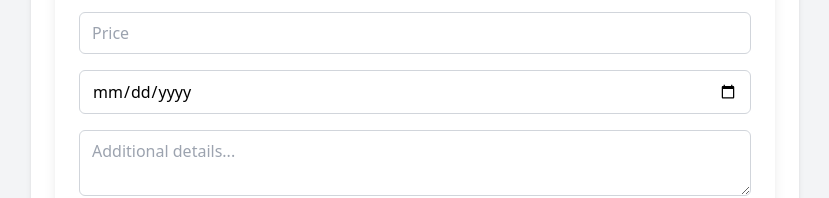
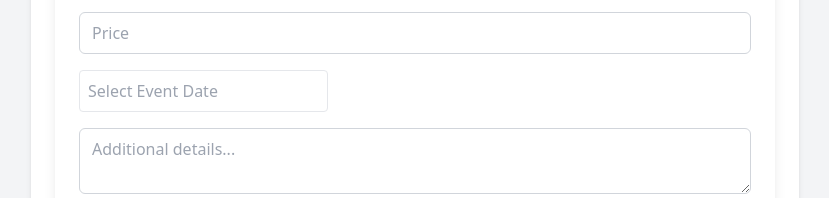
Before and after one commit to dennis-autosend/ravexchange, a React (Create React App) app: page / in a window 1280 px wide. Shown: the part 298-496 px from the top of the page, without its empty margins (225-1054 px from the left). Built offline with nearby package versions, Linux system fonts and the light colour scheme; no server answers.

Commit message:
calender input

```diff
--- a/package.json
+++ b/package.json
@@ -15,6 +15,7 @@
     "lucide-react": "^0.447.0",
     "mongodb": "^5.9.2",
     "react": "^18.3.1",
+    "react-datepicker": "^7.5.0",
     "react-dom": "^18.3.1",
     "react-scripts": "5.0.1",
     "serverless-http": "^3.0.0",
--- a/src/components/interface/TicketForm.js
+++ b/src/components/interface/TicketForm.js
@@ -1,10 +1,21 @@
 import React from 'react';
+import DatePicker from 'react-datepicker';
+import "react-datepicker/dist/react-datepicker.css";
 import { Button } from '../ui/button';
 import { Card, CardContent, CardHeader, CardTitle } from '../ui/card';
 import { Input } from '../ui/input';
 import { Textarea } from '../ui/textarea';
 
 const TicketForm = ({ newPost, handleInputChange, handlePostTicket }) => {
+    const handleDateChange = (date) => {
+        handleInputChange({
+            target: {
+                name: 'eventDate',
+                value: date
+            }
+        });
+    };
+
     return (
         <Card className="mb-8">
             <CardHeader>
@@ -27,12 +38,12 @@ const TicketForm = ({ newPost, handleInputChange, handlePostTicket }) => {
                         type="number"
                         required
                     />
-                    <Input
-                        name="eventDate"
-                        value={newPost.eventDate}
-                        onChange={handleInputChange}
-                        placeholder="Event Date"
-                        type="date"
+                    <DatePicker
+                        selected={newPost.eventDate ? new Date(newPost.eventDate) : null}
+                        onChange={handleDateChange}
+                        dateFormat="yyyy/MM/dd"
+                        placeholderText="Select Event Date"
+                        className="w-full p-2 border rounded"
                         required
                     />
                     <Textarea
```
Also changed, not shown: 1 other file (tests, documents, lock files or other folders).
